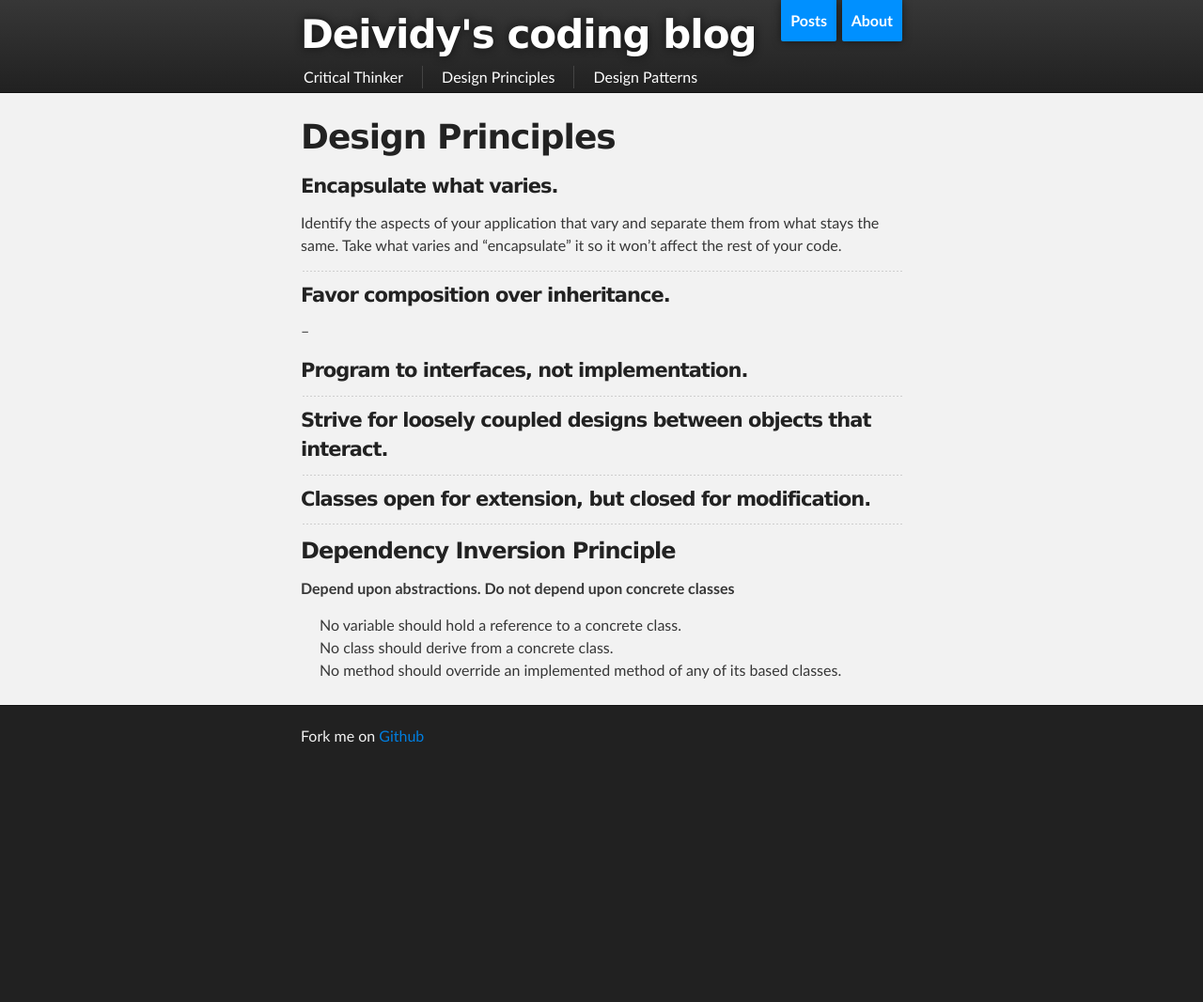
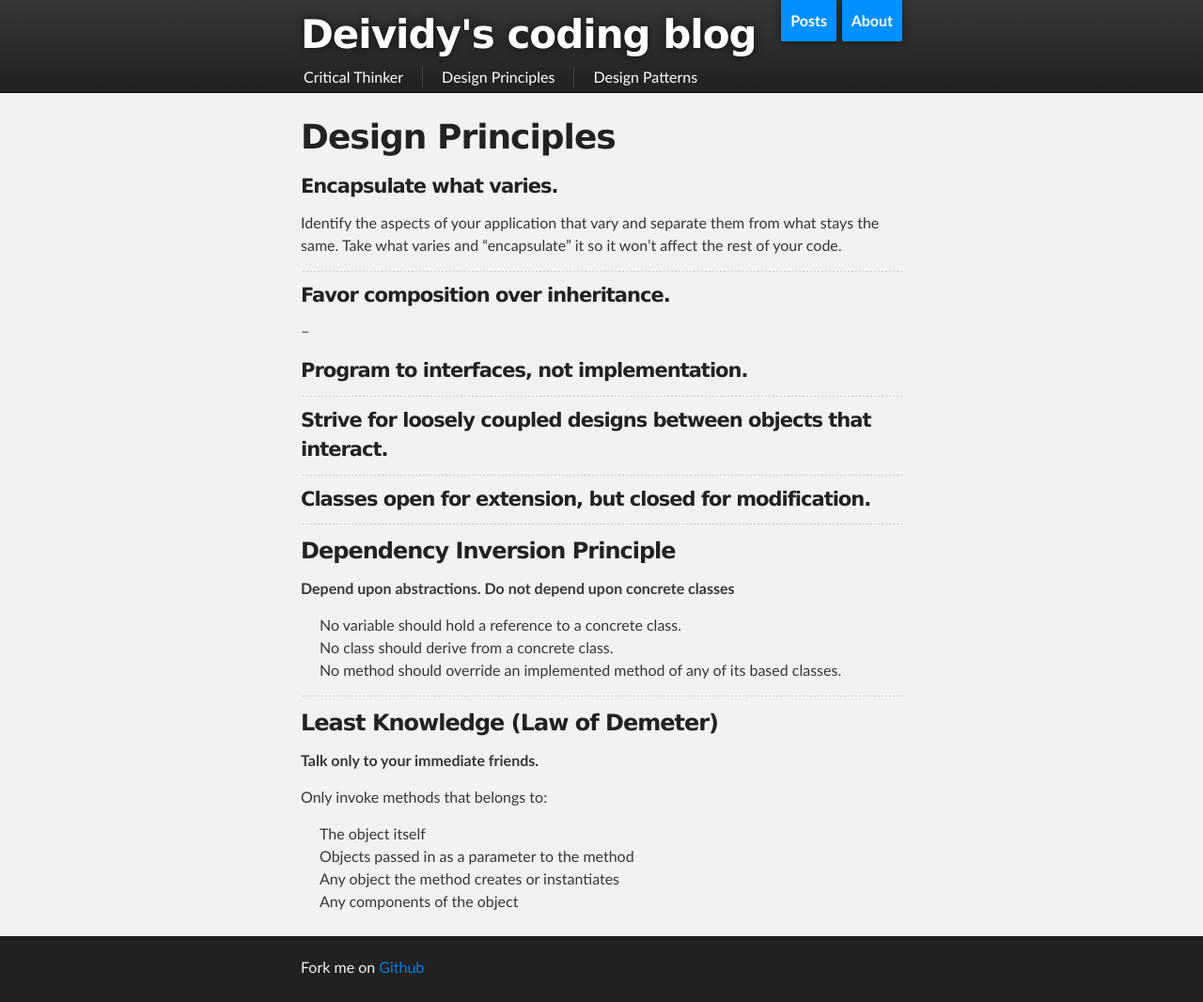
Before and after one commit to Deividy/deividy.github.io, a Jekyll site: the page built from Design-Principles.md, in a window 1280 px wide. Shown: the whole page at 94% size. Built offline with Jekyll 4.4.1, drawn with Linux system fonts in a browser that asks for light colours; before the commit the page ends 900 px from its top, so only the background shows below that.

Commit message:
Add Least Knowledge principle to Design Principles

```diff
--- a/Design-Principles.md
+++ b/Design-Principles.md
@@ -34,3 +34,14 @@ Take what varies and "encapsulate" it so it won't affect the rest of your code.
 - No variable should hold a reference to a concrete class.
 - No class should derive from a concrete class.
 - No method should override an implemented method of any of its based classes.
+
+---
+
+### Least Knowledge (Law of Demeter)
+**Talk only to your immediate friends.**
+
+Only invoke methods that belongs to:
+- The object itself
+- Objects passed in as a parameter to the method
+- Any object the method creates or instantiates
+- Any components of the object
```
